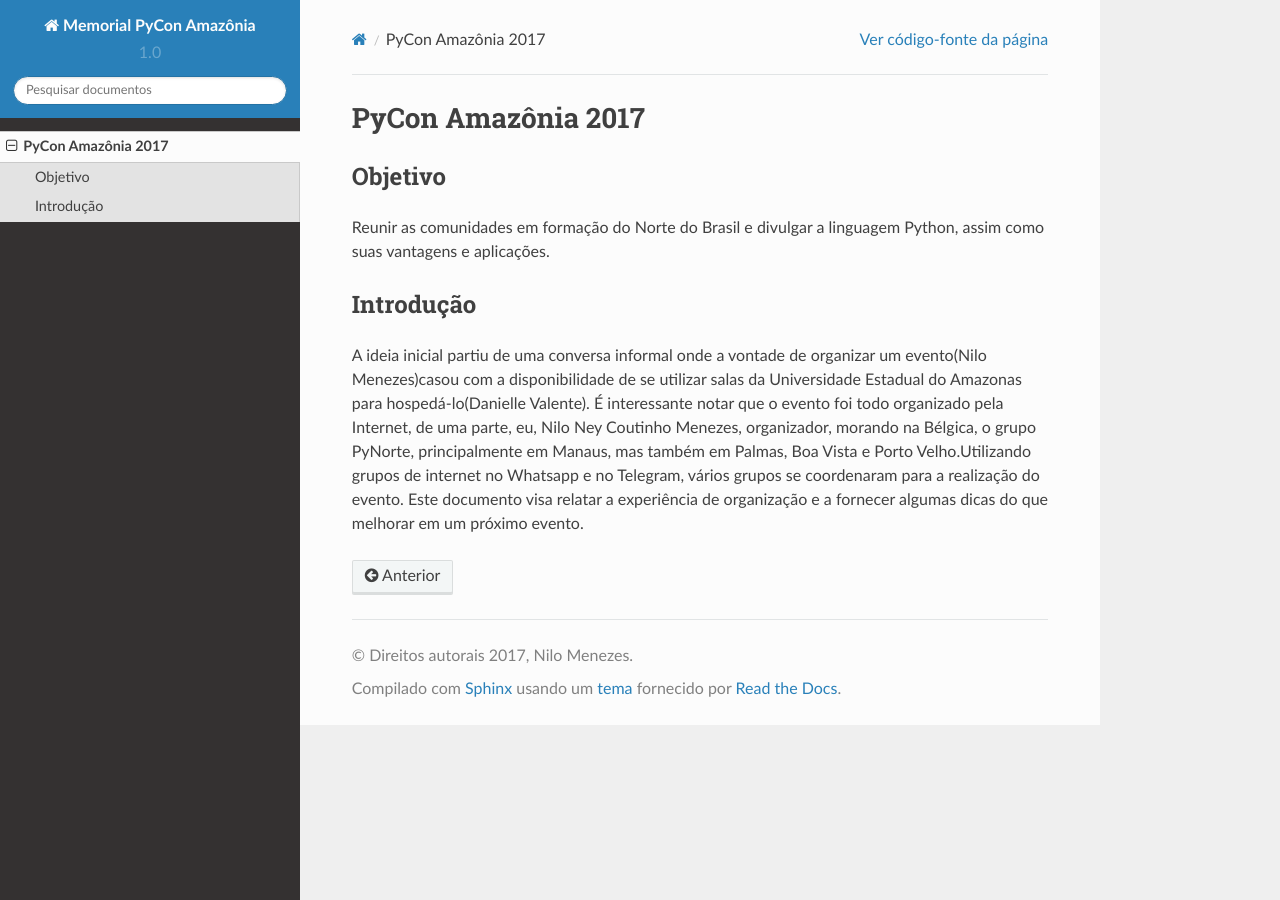
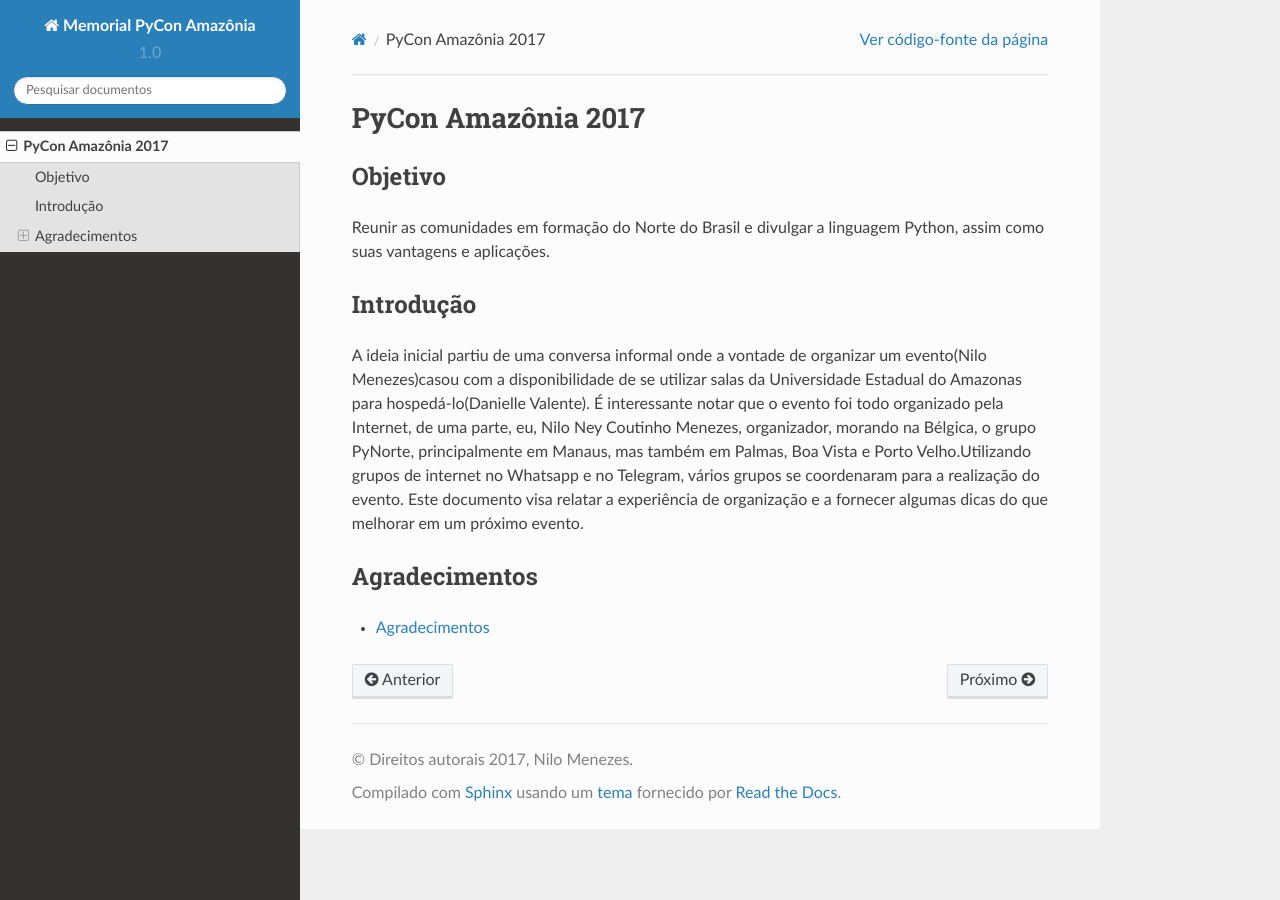
Before and after one commit to pythonbrasil/pycon-amazonia-memorial, a Sphinx documentation site: the page built from source/pyconamazonia2017.rst, in a window 1280 px wide. Built offline with Sphinx 7.4.7 and the Read the Docs theme 2.0.0, drawn with Linux system fonts in a browser that asks for light colours.

Commit message:
Adds Agradecimentos

```diff
--- /dev/null
+++ b/source/2017/agradecimentos.rst
@@ -0,0 +1,4 @@
+Agradecimentos
+=================
+
+TODO
--- a/source/pyconamazonia2017.rst
+++ b/source/pyconamazonia2017.rst
@@ -10,3 +10,12 @@ Introdução
 ------------------------
 
 A ideia inicial partiu de uma conversa informal onde a vontade de organizar um evento(Nilo Menezes)casou com a disponibilidade de se utilizar salas da Universidade Estadual do Amazonas para hospedá-lo(Danielle Valente). É interessante notar que o evento foi todo organizado pela Internet, de uma parte, eu, Nilo Ney Coutinho Menezes, organizador, morando na Bélgica, o grupo PyNorte, principalmente em Manaus, mas também em Palmas, Boa Vista e Porto Velho.Utilizando grupos de internet no Whatsapp e no Telegram, vários grupos se coordenaram para a realização do evento. Este documento visa relatar a experiência de organização e a fornecer algumas dicas do que melhorar em um próximo evento.
+
+
+Agradecimentos
+------------------------
+
+.. toctree::
+   :maxdepth: 2
+
+   2017/agradecimentos
```
